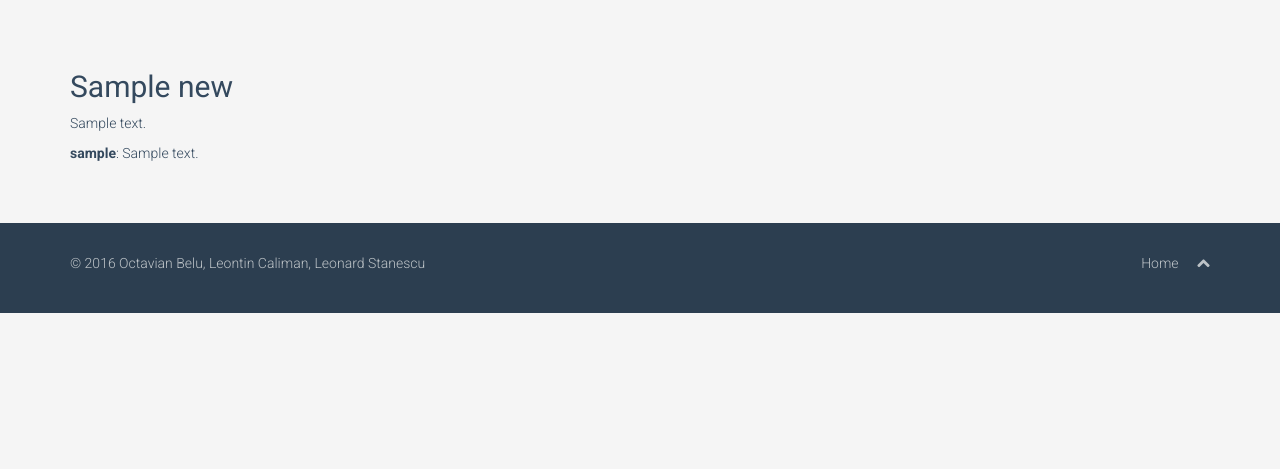
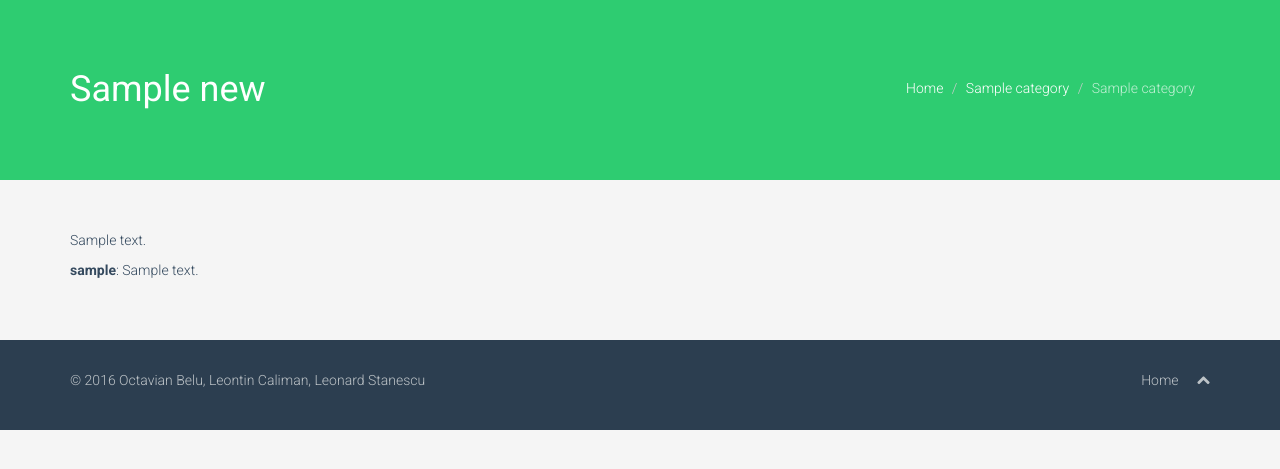
Before and after one commit to awpcourse/hihi-news-portal, a Django app: a page that uses news_portal/templates/base.html in a window 1280 px wide. Shown: the part 80-549 px from the top of the page. Run offline with Django 3.2, Linux system fonts and the light colour scheme; tables that the repository leaves empty hold one stand-in row (values such as "Sample post").

Commit message:
Added breadcrumb trail and title section to templates

```diff
--- a/news_portal/templates/base.html
+++ b/news_portal/templates/base.html
@@ -5,7 +5,7 @@
     <meta name="viewport" content="width=device-width, initial-scale=1.0">
     <meta name="description" content="">
     <meta name="author" content="">
-    <title>{% block head_title %}Welcome to my blog{% endblock %}</title>
+    <title>{% block title %}Welcome to HiHi news{% endblock %}</title>
 
     {% load staticfiles %}
 
@@ -52,6 +52,20 @@
         </div>
     </header><!--/header-->
 
+    <section id="content-title" class="emerald">
+        <div class="container">
+            <div class="row">
+                <div class="col-sm-6">
+                    <h1>{% block content_title %} {% endblock %}</h1>
+                    <p>{% block content_title_description %} {% endblock %}</p>
+                </div>
+                <div class="col-sm-6">
+                    {% block breadcrumb_trail %} {% endblock %}
+                </div>
+            </div>
+        </div>
+    </section><!--/#title-->
+
     <section id="main-content">
         <div class="container">
             {% block content %}
--- a/news_portal/templates/view_post.html
+++ b/news_portal/templates/view_post.html
@@ -1,14 +1,16 @@
 {% extends 'base.html' %}
-{% block head_title %}{{ post.title }}{% endblock %}
 {% block title %}{{ post.title }}{% endblock %}
+{% block content_title %}{{ post.title }}{% endblock %}
+
+{% block breadcrumb_trail %}
+    <ul class="breadcrumb pull-right">
+        <li><a href="{% url 'index' %}">Home</a></li>
+        <li><a href="{{ category.get_absolute_url }}">{{ category.title }}</a></li>
+        <li class="active">{{ post.category }}</li>
+    </ul>
+{% endblock %}
 
 {% block content %}
-
-    <div class="row">
-        <div class="col-xs-12">
-            <h2>{{ post.title }}</h2>
-        </div>
-    </div>
 
     <div class="row">
         <div class="col-xs-12">
--- a/news_portal/views.py
+++ b/news_portal/views.py
@@ -33,9 +33,11 @@ def view_category(request, slug):
 
 def news_details(request, slug):
     news_item = News.objects.get(slug=slug)
+    category = Category.objects.get(title=news_item.category)
     if request.method == 'GET':
         form = NewsItemCommentForm()
         context = {
+            'category': category,
             'post': news_item,
             'form': form,
         }
```
